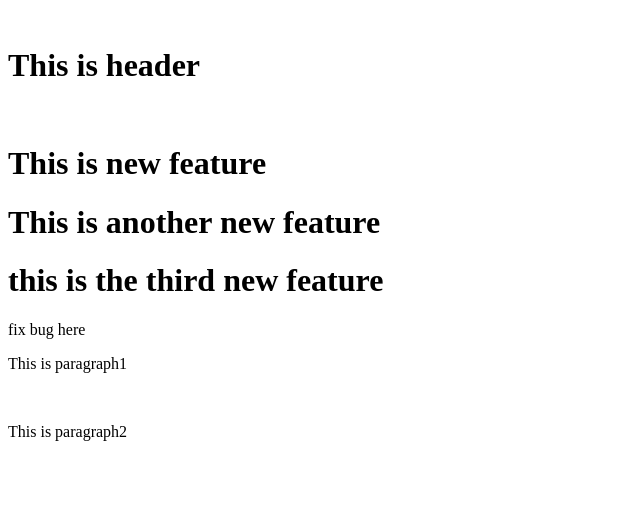
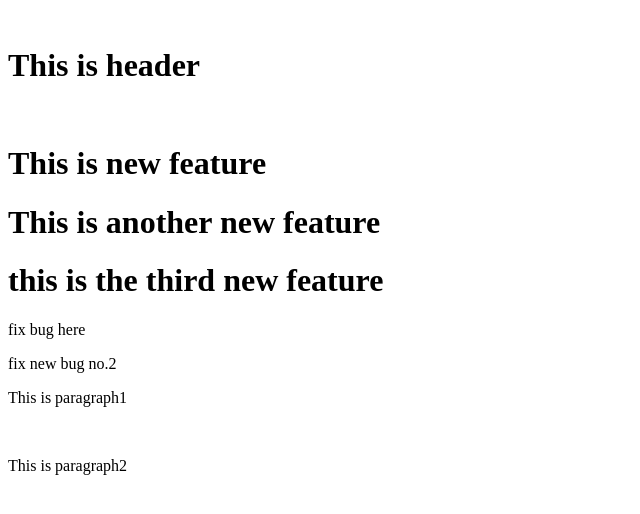
Before and after one commit to srk-kh/sample_git2, a plain HTML site: page index.html in a window 1280 px wide. Shown: the whole page, without its empty margins (0-640 px from the left). Drawn offline with Linux system fonts and the light colour scheme.

Commit message:
Fix #2 successfully!

```diff
--- a/index.html
+++ b/index.html
@@ -7,6 +7,7 @@
 <h1>This is another new feature</h1>
 <h1>this is the third new feature</h1>
 <p>fix bug here</p>
+<p>fix new bug no.2</p>
 <p>This is paragraph1</p>
 <p>This is paragraph2</p>
 </body>
```
